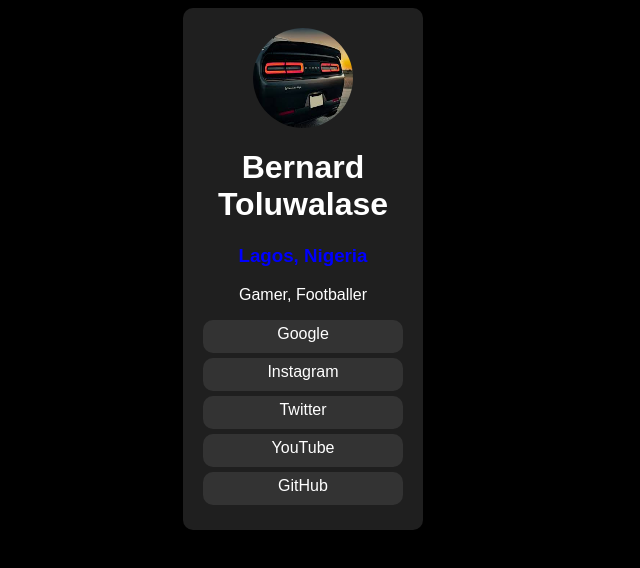
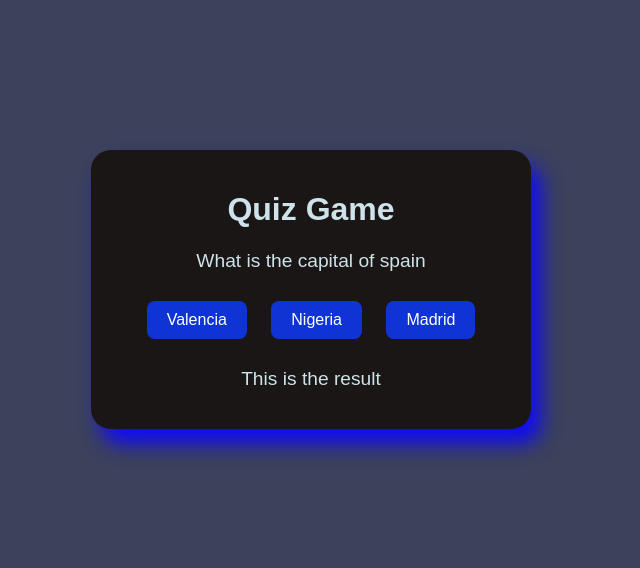
Before and after one commit to toluwalasebernard06-png/Bernard-Website, a plain HTML site: page index.html in a window 1280 px wide. Shown: the whole page, without its empty margins (337-977 px from the left). Drawn offline with Linux system fonts and the light colour scheme.

Commit message:
Add files via upload

```diff
--- a/index.html
+++ b/index.html
@@ -3,21 +3,19 @@
 <head>
     <meta charset="UTF-8">
     <meta name="viewport" content="width=device-width, initial-scale=1.0">
-    <title>Document</title>
+    <title>Quiz Game</title>
     <link rel="stylesheet" href="style.css">
 </head>
 <body>
-    <div id="container">
-<img src="hellcat.jpg" alt="car">
-     <h1>Bernard Toluwalase</h1>
-     <h3>Lagos, Nigeria</h3>
-     <p>Gamer, Footballer</p>
-     <a href="https://www.Google.com" target="_blank">Google</a>
-     <a href="https://www.Instagram.com" target="_blank">Instagram</a>
-     <a href="http://www.twitter.com" target="_blank">Twitter</a>
-     <a href="https://www.youtube.com" target="_blank">YouTube</a>
-     <a href="https://www.GitHub.com" target="_blank">GitHub</a>
- </div>
+      <div id="quiz-container">
+        <h1>Quiz Game</h1>
+        <p id="question">What is the capital of spain</p>
+        <button onclick="checkAnswer()">Valencia</button>
+        <button onclick="checkAnswer()">Nigeria</button>
+        <button onclick="checkAnswer('Madrid')">Madrid</button>
+        <p id="result">This is the result</p>
+    </div>
+    <script src="script.js"></script>
+
 </body>
-
 </html>
--- /dev/null
+++ b/script.js
@@ -0,0 +1,10 @@
+function checkAnswer(choice) {
+    let resultText = "Correct! Madrid is the capital of Spain";
+    if (choice === "Madrid") {
+
+    } else {
+        resultText = "Wrong answer. Try again.";
+    }
+
+    document.getElementById("result").textContent = resultText;
+ }
--- a/style.css
+++ b/style.css
@@ -1,54 +1,44 @@
 body{
-    background-color: black;
+    width: 100%;
+    background-color: rgb(60, 65, 92);
+    font-family: Arial, Helvetica, sans-serif;
 }
 
-#container{
-    background-color: rgb(31, 31, 31);
-    width: 200px;
-    height: fit-content;
-    border-radius: 10px;
+#quiz-container{
+    background-color: rgb(26, 22, 22);
     padding: 20px;
+    text-align: center;
+    border-radius: 20px;
+    width: 400px;
+    box-shadow: 10px 15px 20px rgb(16, 12, 245);
     margin-left: auto;
     margin-right: auto;
-}
-
-img{
-    border-radius: 50%;
-    width: 100px;
-    height: 100px;
-    display: block;
-    margin-left: auto;
-    margin-right: auto;
+    margin-top:150px ;
 }
 
 h1{
-    color: white;
-    text-align: center;
-    font-family:Arial, Helvetica, sans-serif;
-}
-
-h3{
-    color: blue;
-    font-family: Arial, Helvetica, sans-serif;
-    text-align: center;
+    font-size: 2rem;
+    color: rgb(206, 227, 233);
 }
 
 p{
-    color: white;
-    font-family: Arial, Helvetica, sans-serif;
-    text-align: center;
+       color: rgb(206, 227, 233);
+       font-size: 1.2rem;
 }
 
-a{
-    display: block;
-    text-align: center;
+button{
+    background-color: rgb(15, 52, 214);
+    border: none;
+    padding: 10px 20px;
+    font-size: 1rem;
+    margin: 10px;
     color: white;
-    text-decoration: none;
-    font-family: Arial, Helvetica, sans-serif;
-    text-transform: capitalize;
-    background-color: rgb(51, 51, 51);
-    padding-top: 5px;
-    padding-bottom: 10px;
-    margin-bottom: 5px;
-    border-radius: 10px;
+    border-radius: 8px;
+    cursor: pointer;
 }
+
+button:hover{
+     color: rgb(255, 0, 0);
+    background: white;
+    transition: 0.5s;
+}
```
